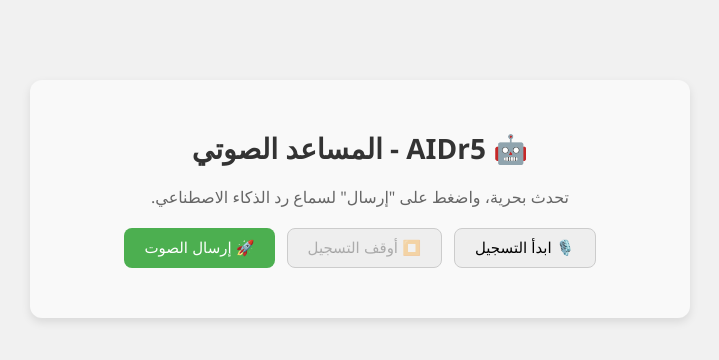
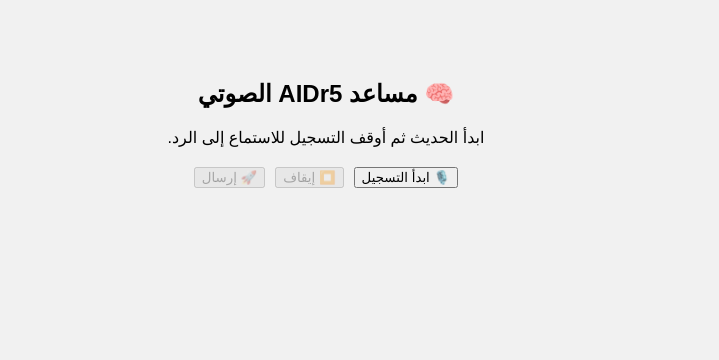
Before and after one commit to MedAiCare/AIDr5, a React app: page / in a window 1280 px wide. Shown: the top 360 px of the page, without its empty margins (446-1165 px from the left). Built offline with nearby package versions, Linux system fonts and the light colour scheme.

Commit message:
تصميم متجاوب لتحسين العرض على الجوال

```diff
--- a/src/App.js
+++ b/src/App.js
@@ -50,36 +50,34 @@
   };
 
   return (
-    <div style={styles.container}>
-      <h1 style={styles.title}>🤖 AIDr5 - المساعد الصوتي</h1>
-      <p style={styles.subtitle}>
-        تحدث بحرية، واضغط على "إرسال" لسماع رد الذكاء الاصطناعي.
-      </p>
+    <div style={{
+      maxWidth: 480,
+      margin: 'auto',
+      padding: 20,
+      fontFamily: 'Arial, sans-serif',
+      textAlign: 'center'
+    }}>
+      <h2>🧠 مساعد AIDr5 الصوتي</h2>
+      <p>ابدأ الحديث ثم أوقف التسجيل للاستماع إلى الرد.</p>
 
-      <div style={styles.buttonGroup}>
-        <button onClick={handleStartRecording} disabled={recording} style={styles.button}>
-          🎙️ ابدأ التسجيل
-        </button>
-        <button onClick={handleStopRecording} disabled={!recording} style={styles.button}>
-          ⏹️ أوقف التسجيل
-        </button>
-        <button onClick={handleSend} disabled={!audioBlob || loading} style={styles.sendButton}>
-          🚀 إرسال الصوت
-        </button>
+      <div style={{ display: 'flex', gap: 10, flexWrap: 'wrap', justifyContent: 'center', marginTop: 20 }}>
+        <button onClick={handleStartRecording} disabled={recording}>🎙️ ابدأ التسجيل</button>
+        <button onClick={handleStopRecording} disabled={!recording}>⏹️ إيقاف</button>
+        <button onClick={handleSend} disabled={!audioBlob || loading}>🚀 إرسال</button>
       </div>
 
-      {loading && <p style={styles.loading}>⏳ جاري تحليل الحديث...</p>}
+      {loading && <p style={{ marginTop: 20 }}>⏳ جاري التحليل...</p>}
 
       {responseText && (
-        <div style={styles.card}>
+        <div style={{ marginTop: 30, textAlign: 'right' }}>
           <strong>📝 النص:</strong>
-          <p>{responseText}</p>
+          <div>{responseText}</div>
         </div>
       )}
 
       {responseAudio && (
-        <div style={styles.card}>
-          <strong>🎧 الرد الصوتي:</strong>
+        <div style={{ marginTop: 20 }}>
+          <p>🎧 الرد الصوتي:</p>
           <audio controls src={responseAudio} autoPlay />
         </div>
       )}
@@ -87,63 +85,4 @@
   );
 }
 
-const styles = {
-  container: {
-    maxWidth: '600px',
-    margin: '40px auto',
-    padding: '30px',
-    borderRadius: '12px',
-    backgroundColor: '#f9f9f9',
-    boxShadow: '0 4px 10px rgba(0,0,0,0.1)',
-    fontFamily: 'Segoe UI, sans-serif',
-    textAlign: 'center',
-  },
-  title: {
-    fontSize: '28px',
-    color: '#333',
-  },
-  subtitle: {
-    fontSize: '16px',
-    color: '#666',
-    marginBottom: '20px',
-  },
-  buttonGroup: {
-    display: 'flex',
-    justifyContent: 'center',
-    gap: '12px',
-    flexWrap: 'wrap',
-    marginBottom: '20px',
-  },
-  button: {
-    padding: '10px 20px',
-    fontSize: '15px',
-    backgroundColor: '#eee',
-    border: '1px solid #ccc',
-    borderRadius: '8px',
-    cursor: 'pointer',
-  },
-  sendButton: {
-    padding: '10px 20px',
-    fontSize: '15px',
-    backgroundColor: '#4CAF50',
-    color: 'white',
-    border: 'none',
-    borderRadius: '8px',
-    cursor: 'pointer',
-  },
-  loading: {
-    color: '#FF9800',
-    fontWeight: 'bold',
-    marginTop: '20px',
-  },
-  card: {
-    backgroundColor: '#fff',
-    padding: '15px 20px',
-    marginTop: '20px',
-    borderRadius: '8px',
-    border: '1px solid #ddd',
-    textAlign: 'left',
-  },
-};
-
 export default App;
```
